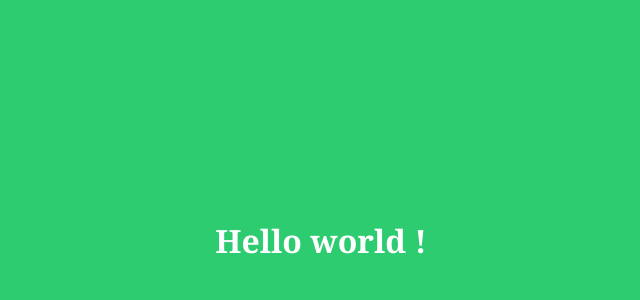
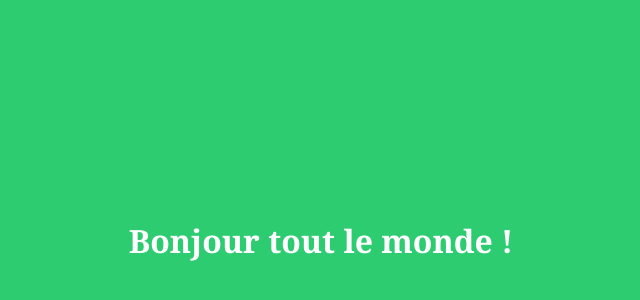
Before and after one commit to damienSop/Hello, a plain HTML site: page index.html in a window 1280 px wide. Shown: the part 122-422 px from the top of the page, without its empty margins (327-967 px from the left). Drawn offline with Linux system fonts and the light colour scheme.

Commit message:
change h1 --> Bonjour tout le monde

```diff
--- a/index.html
+++ b/index.html
@@ -20,7 +20,7 @@
     </style>
 
     <body>
-        <h1>Hello world !</h1>
+        <h1>Bonjour tout le monde !</h1>
     </body>
 
     <html>
```
